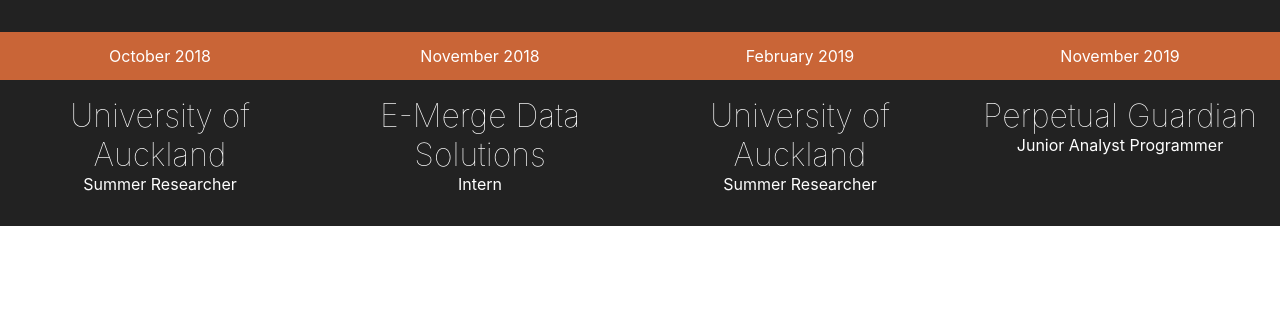
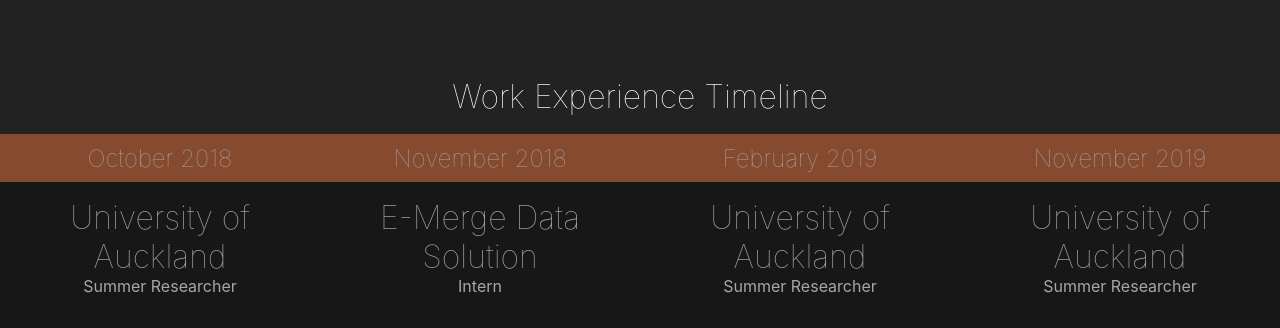
Before and after one commit to pjoe652/Portfolio, a React app: page / in a window 1280 px wide. Shown: the part 652-980 px from the top of the page. Before the commit the page ends 878 px from the top, so only its background shows below. Built offline with nearby package versions, Linux system fonts and the light colour scheme.

Commit message:
WIP experience

```diff
--- a/src/Portfolio.js
+++ b/src/Portfolio.js
@@ -3,6 +3,7 @@
 import ExperienceComponent from './components/ExperienceComponent';
 import Header from './components/Header';
 import './styles/main.scss';
+import Projects from './components/Projects';
 
 class Portfolio extends React.Component {
   render() {
@@ -12,6 +13,7 @@
         <div className="app-container">
           <AboutMe />
           <ExperienceComponent />
+          {/* <Projects /> */}
         </div>
       </React.Fragment>
     )
--- a/src/components/AboutMe.js
+++ b/src/components/AboutMe.js
@@ -59,7 +59,7 @@
             "slide-in": exposeMoreAboutMe
           })}>
             <div className="intro">
-              I'm a (soon-to-become) graduate of the University of Auckland. I studied Computer Systems Engineering and somehow came to love doing web development.
+              I'm a (soon-to-become) graduate of the University of Auckland. I studied Computer Systems Engineering and somehow came to doing web development.
             </div>
             <div className="skill-level-container">
             {
--- a/src/components/ExperienceComponent.js
+++ b/src/components/ExperienceComponent.js
@@ -1,49 +1,37 @@
 import React from 'react'
+import { experience } from '../constants/experience'
 
 class ExperienceComponent extends React.Component {
   render() {
     return (
       <div className="experience-container">
+        <div className="title-wrapper">
+          <span className="work-experience-title">
+            Work Experience Timeline
+          </span>
+          <div className="underline"/>
+        </div>
         <div className="workplace-container">
+        {
+          experience.map((job, i) => {
+            return(
               <div className="experience-wrapper">
                 <div className="time-header">
-              <span>October 2018</span>
-              <div className="arrow" />
+                  <span className="time">
+                    {job.timeStarted}
+                  </span>
+                  {
+                    i !== experience.length - 1 && <div className="arrow" />
+                  }
                 </div>
                 <span className="company">
-              University of Auckland
+                  {job.company}
                 </span>
-            Summer Researcher
+                {job.position}
               </div>
-          <div className="experience-wrapper">
-            <div className="time-header">
-              November 2018
-              <div className="arrow" />
-            </div>
-            <span className="company">
-              E-Merge Data Solutions
-            </span>
-            Intern
-          </div>
-          <div className="experience-wrapper">
-            <div className="time-header">
-              February 2019
-              <div className="arrow" />
-            </div>
-            <span className="company">
-              University of Auckland
-            </span>
-            Summer Researcher
-          </div>
-          <div className="experience-wrapper">
-            <div className="time-header">
-              November 2019
-            </div>
-            <span className="company">
-              Perpetual Guardian
-            </span>
-            Junior Analyst Programmer
-          </div>
+            )
+          })
+        }
         </div>
       </div>
     )
--- a/src/components/Header.js
+++ b/src/components/Header.js
@@ -12,7 +12,7 @@
         <div className="link-container">
           <div className="link-wrapper">
             <a>
-              Experience
+              Projects
             </a>
             <div className="underline"/>
           </div>
--- /dev/null
+++ b/src/components/Projects.js
@@ -0,0 +1,12 @@
+import React from 'react'
+
+class Projects extends React.Component {
+  render() {
+    return(
+      <div>
+      </div>
+    )
+  }
+}
+
+export default Projects
--- /dev/null
+++ b/src/constants/experience.js
@@ -0,0 +1,22 @@
+export const experience = [
+  {
+    timeStarted: "October 2018",
+    company: "University of Auckland",
+    position: "Summer Researcher"
+  },
+  {
+    timeStarted: "November 2018",
+    company: "E-Merge Data Solution",
+    position: "Intern"
+  },
+  {
+    timeStarted: "February 2019",
+    company: "University of Auckland",
+    position: "Summer Researcher"
+  },
+  {
+    timeStarted: "November 2019",
+    company: "University of Auckland",
+    position: "Summer Researcher"
+  },
+]
--- a/src/styles/components/ExperienceComponent.scss
+++ b/src/styles/components/ExperienceComponent.scss
@@ -5,13 +5,45 @@
   width: 100%;
   height: 100%;
   background-color: #222222;
-  padding-bottom: 2rem;
+
+  .title-wrapper {
+    display: flex;
+    align-items: center;
+    flex-direction: column;
+
+    .work-experience-title {
+      cursor: pointer;
+      font-size: 2rem;
+      font-weight: lighter;
+      color: white;
+      padding-bottom: 1rem;
+      transition: color 0.3s;
+
+    }
+
+    .underline {
+      height: 2px;
+      width: 0%;
+      background-color: #c96537;
+      transition: width 0.3s ease-in-out;
+    }
+
+    &:hover {
+      .underline {
+        width: 100%;
+      }
+
+      .work-experience-title {
+        color: #c96537;
+      }
+    }
+  }
 
   .workplace-container {
     display: flex;
     flex-direction: row;
-    padding-top: 2rem;
     width: 100%;
+    height: 100%;
 
     .experience-wrapper {
       text-align: center;
@@ -19,6 +51,10 @@
       flex-direction: column;
       width: 100%;
       color: white;
+      padding-bottom: 2rem;
+      background-color: #111111;
+      opacity: 0.6;
+      transition: opacity 0.3s;
 
       .time-header {
         display: flex;
@@ -28,15 +64,29 @@
         height: 3rem;
         width: 100%;
         background-color: #c96537;
-        opacity: 1;
         margin-bottom: 1rem;
 
+        .time {
+          font-size: 1.5rem;
+          font-weight: lighter;
+        }
+
         .arrow {
+          opacity: 0;
           position: absolute;
           margin-left: calc(100% / 4 + 2rem);
           border-top: 1.5rem solid transparent;
           border-left: 2rem solid #c96537;
           border-bottom: 1.5rem solid transparent;
+          transition: opacity 0.3s;
+        }
+      }
+
+      &:hover {
+        opacity: 1;
+
+        .arrow {
+          opacity: 1;
         }
       }
 
--- a/src/styles/main.scss
+++ b/src/styles/main.scss
@@ -7,6 +7,6 @@
   flex-direction: column;
   justify-content: center;
   width: 100%;
-  height: 100vh;
+  height: 100%;
   background-color: #222222;
 }
```
Also changed, not shown: src/constants/projects.js (added, +47 -0 lines). Lines whose indentation alone changed are shown as unchanged.
